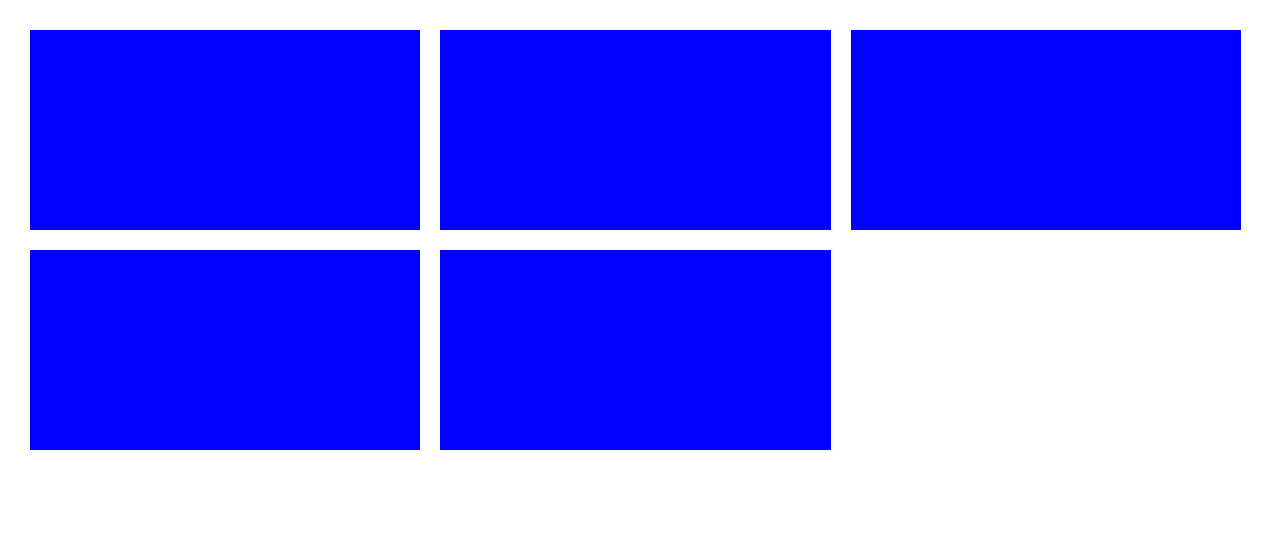
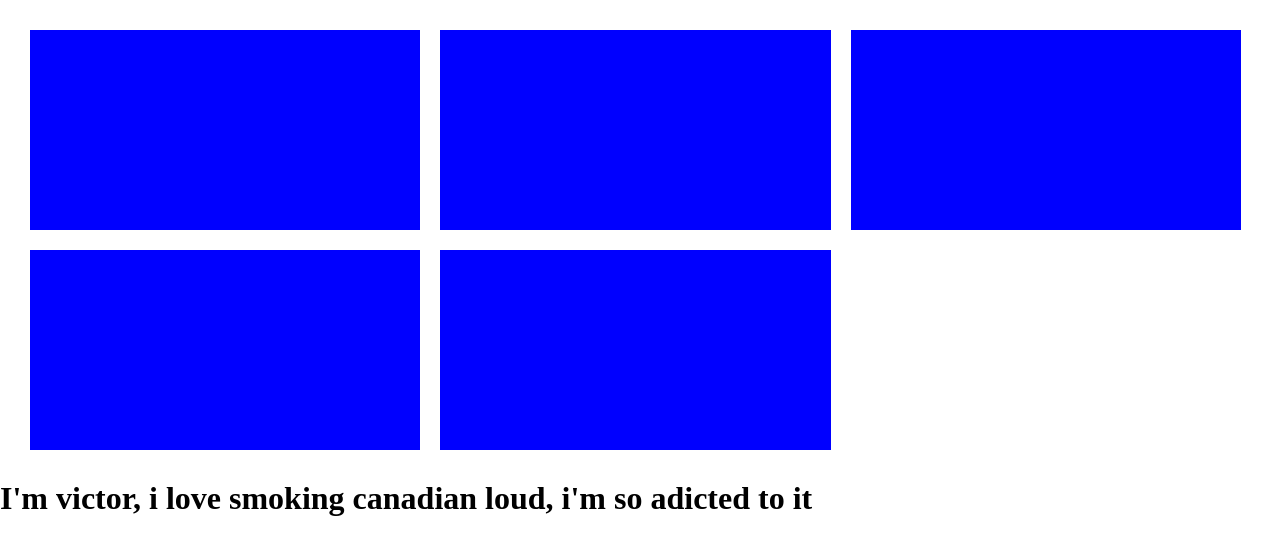
Before and after one commit to D-generous/grid, a plain HTML site: page style.html in a window 1280 px wide. Drawn offline with Linux system fonts and the light colour scheme.

Commit message:
added html

```diff
--- a/style.html
+++ b/style.html
@@ -15,5 +15,6 @@
         <div id="grid"></div>
         <div id="grid"></div>
     </div>
+    <h1>I'm victor, i love smoking canadian loud, i'm so adicted to it </h1>
 </body>
 </html>
```
